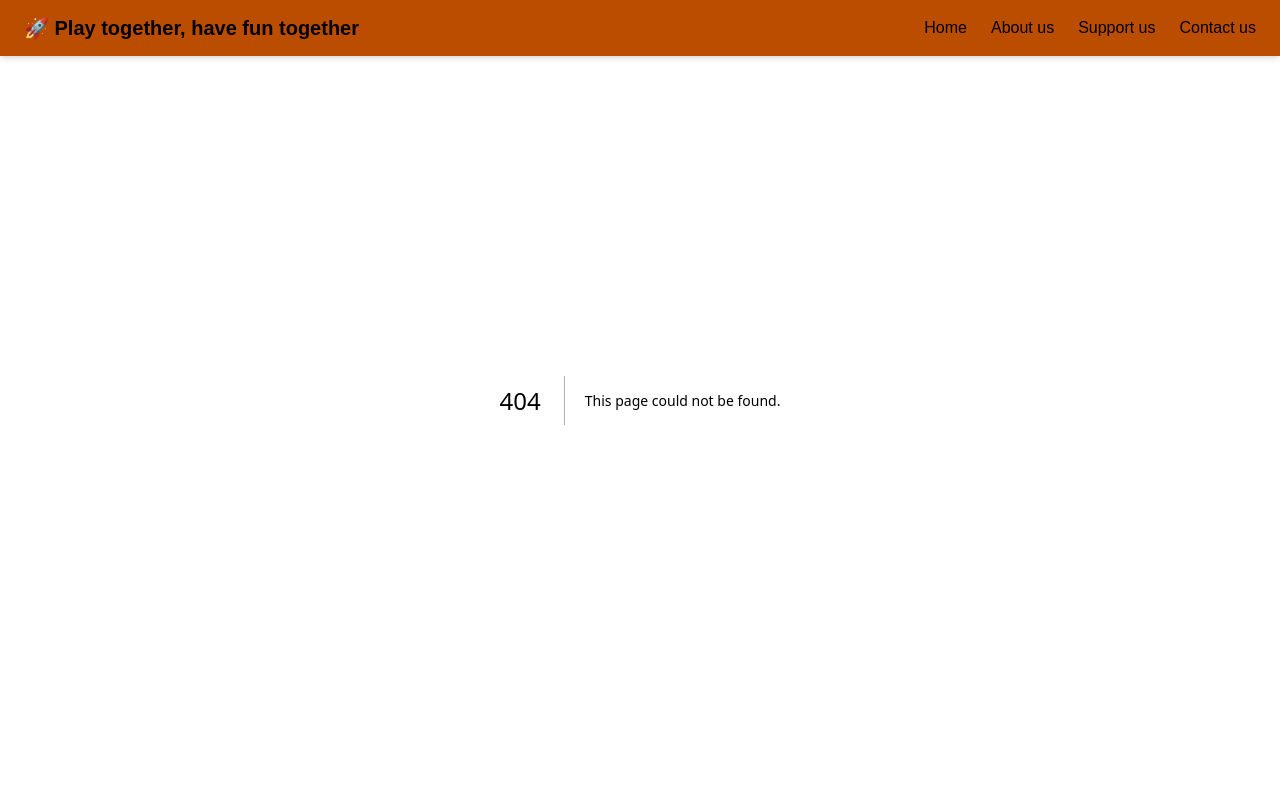
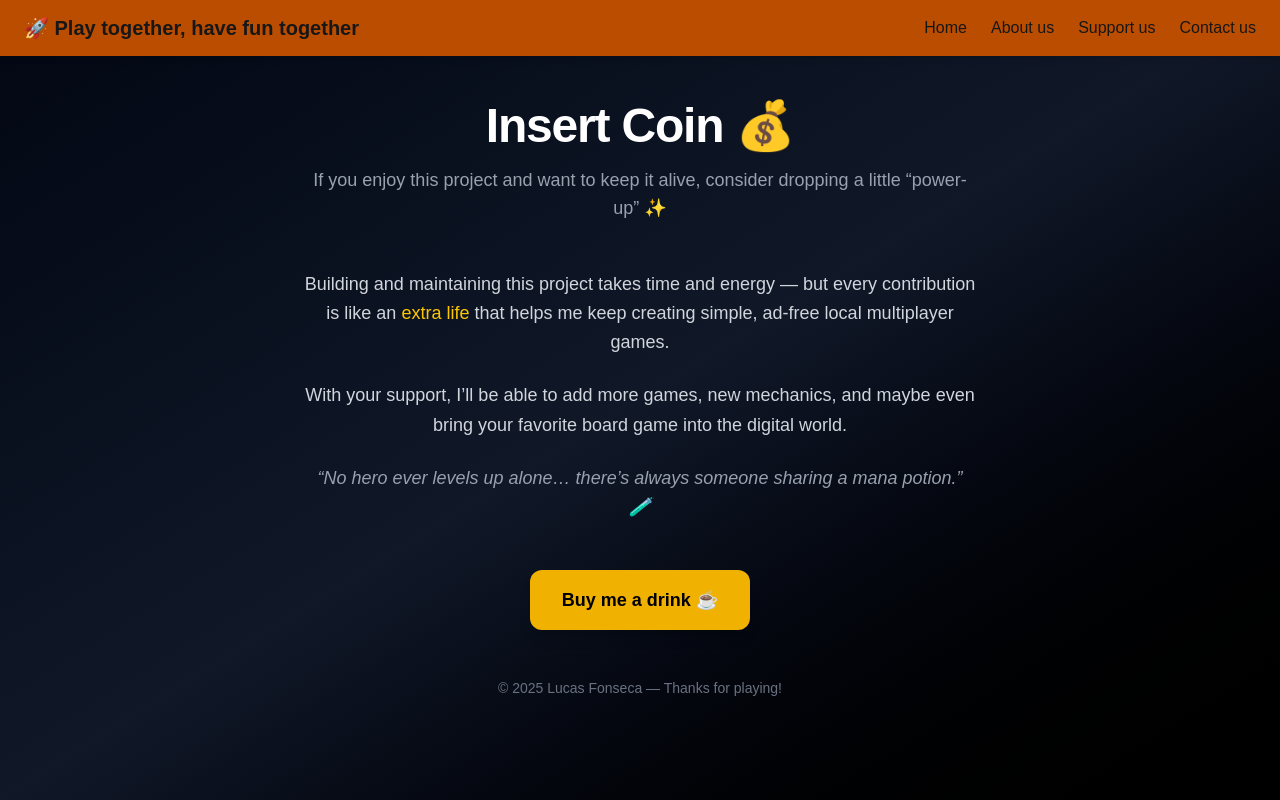
Before and after one commit to Lucasrfon/gametogether, a Next.js app: page /support in a window 1280 px wide. Before the commit this address had no page. Built offline with nearby package versions, Linux system fonts and the light colour scheme.

Commit message:
feat: support page

```diff
--- /dev/null
+++ b/src/app/support/page.tsx
@@ -0,0 +1,58 @@
+export default function Support() {
+  return (
+    <div className="min-h-screen flex items-center justify-center bg-gradient-to-br from-gray-950 via-gray-900 to-black text-gray-200 px-8">
+      <div className="max-w-2xl w-full text-center space-y-12">
+        {/* Header */}
+        <header>
+          <h1 className="text-5xl font-extrabold tracking-tight text-white">
+            Insert Coin 💰
+          </h1>
+          <p className="mt-4 text-lg text-gray-400">
+            If you enjoy this project and want to keep it alive, consider
+            dropping a little “power-up” ✨
+          </p>
+        </header>
+
+        {/* Main text */}
+        <section className="space-y-6 text-lg text-gray-300 leading-relaxed">
+          <p>
+            Building and maintaining this project takes time and energy — but
+            every contribution is like an{' '}
+            <span className="text-yellow-400">extra life </span>
+            that helps me keep creating simple, ad-free local multiplayer games.
+          </p>
+
+          <p>
+            With your support, I’ll be able to add more games, new mechanics,
+            and maybe even bring your favorite board game into the digital
+            world.
+          </p>
+
+          <p className="italic text-gray-400">
+            “No hero ever levels up alone… there’s always someone sharing a mana
+            potion.” 🧪
+          </p>
+        </section>
+
+        {/* Support button */}
+        <div>
+          <a
+            href="https://www.buymeacoffee.com/seuuser" // replace with your link
+            target="_blank"
+            rel="noopener noreferrer"
+            className="inline-block px-8 py-4 rounded-xl bg-yellow-500 text-black font-bold text-lg shadow-lg hover:bg-yellow-400 transition"
+          >
+            Buy me a drink ☕
+          </a>
+        </div>
+
+        {/* Footer */}
+        <footer>
+          <p className="text-sm text-gray-500">
+            © {new Date().getFullYear()} Lucas Fonseca — Thanks for playing!
+          </p>
+        </footer>
+      </div>
+    </div>
+  );
+}
```
